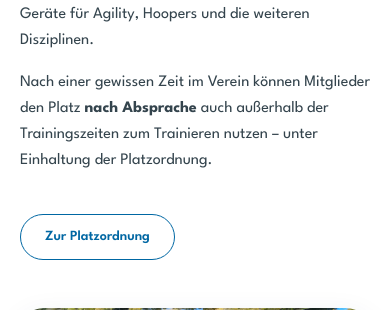
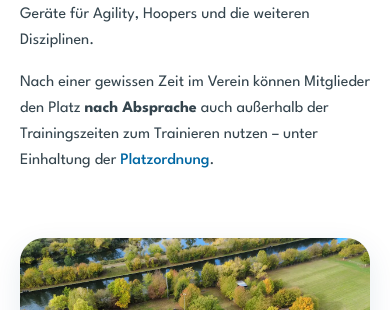
Before and after one commit to patricebender/SVHD, a Next.js app: page /hundeplatz in a window 390 px wide. Shown: the part 819-1129 px from the top of the page. Built offline with nearby package versions, Linux system fonts and the light colour scheme.

Commit message:
fix: inline Platzordnung link instead of CTA on Hundeplatz
Dropping the standalone button removes an awkward gap on mobile; the
link now lives in the sentence. Also gitignore the local signatures/.

```diff
--- a/app/hundeplatz/page.tsx
+++ b/app/hundeplatz/page.tsx
@@ -44,12 +44,10 @@ export default function HundeplatzPage() {
               <p>
                 Nach einer gewissen Zeit im Verein können Mitglieder den Platz{" "}
                 <strong>nach Absprache</strong> auch außerhalb der Trainingszeiten
-                zum Trainieren nutzen – unter Einhaltung der Platzordnung.
+                zum Trainieren nutzen – unter Einhaltung der{" "}
+                <Link href="/platzordnung/">Platzordnung</Link>.
               </p>
             </div>
-            <Link href="/platzordnung/" className="btn-secondary mt-6">
-              Zur Platzordnung
-            </Link>
           </div>
 
           <div className="relative aspect-[16/9] overflow-hidden rounded-3xl shadow-soft">
```
Also changed, not shown: 1 other file (tests, documents, lock files or other folders).
